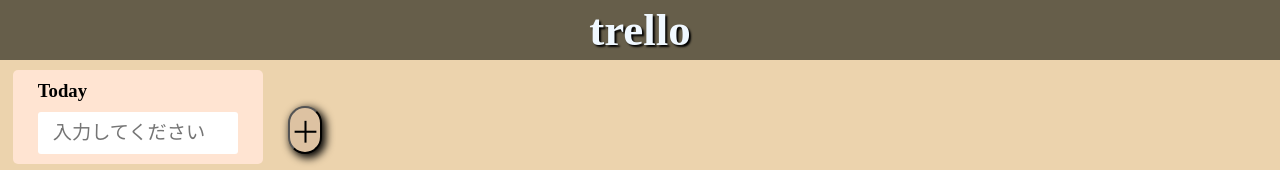
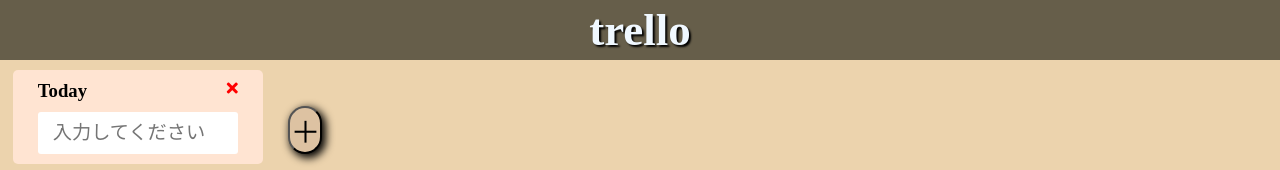
Before and after one commit to tokatu4561/react-ts-trello, a React (Create React App) app: page / in a window 1280 px wide. Shown: the top 170 px of the page. Built offline with nearby package versions, Linux system fonts and the light colour scheme.

Commit message:
add feature delete task-card

```diff
--- a/src/components/TaskCard.tsx
+++ b/src/components/TaskCard.tsx
@@ -1,15 +1,31 @@
 import React, { useState } from "react";
-import { AddTaskCardButton } from "./button/AddTaskCardButton";
+import { TaskType } from "../types/Task";
+import { TaskCardType } from "../types/TaskCard";
+import { DeleteTaskCardButton } from "./button/DeleteTaskCardButton";
 import { TaskCardTitle } from "./button/TaskCardTitle";
 import { AddTaskInput } from "./input/AddTaskInput";
 import { Tasks } from "./Tasks";
 
-export const TaskCard = () => {
+type Props = {
+  key: number;
+  taskCardList: TaskCardType[];
+  setTaskCardList: any;
+};
+
+export const TaskCard = (props: Props) => {
+  const { key, taskCardList, setTaskCardList } = props;
   const [inputText, setInputText] = useState<string>("");
-  const [taskList, setTaskList] = useState<any>([]);
+  const [taskList, setTaskList] = useState<TaskType[]>([]);
   return (
     <div className="taskCard">
-      <TaskCardTitle />
+      <div className="flex-area">
+        <TaskCardTitle />
+        <DeleteTaskCardButton
+          taskCardId={key}
+          taskCardList={taskCardList}
+          setTaskCardList={setTaskCardList}
+        />
+      </div>
       <AddTaskInput
         inputText={inputText}
         setInputText={setInputText}
--- a/src/components/TaskCards.tsx
+++ b/src/components/TaskCards.tsx
@@ -10,7 +10,11 @@
   return (
     <div className="taskCardsArea">
       {taskCardList.map((taskCard) => (
-        <TaskCard key={taskCard.id}></TaskCard>
+        <TaskCard
+          key={taskCard.id}
+          taskCardList={taskCardList}
+          setTaskCardList={setTaskCardList}
+        ></TaskCard>
       ))}
       <AddTaskCardButton
         taskCardList={taskCardList}
--- a/src/components/button/DeleteTaskCardButton.tsx
+++ b/src/components/button/DeleteTaskCardButton.tsx
@@ -1,5 +1,28 @@
 import React from "react";
+import { TaskCardType } from "../../types/TaskCard";
 
-export const DeleteTaskCardButton = () => {
-  return <div></div>;
+type Props = {
+  taskCardId: number;
+  taskCardList: TaskCardType[];
+  setTaskCardList: any;
 };
+
+export const DeleteTaskCardButton = (props: Props) => {
+  const { taskCardId, taskCardList, setTaskCardList } = props;
+
+  const deleteTaskCard = (id: number) => {
+    //タスクカードを削除する
+    let newTaskCardList = taskCardList.filter((taskCard) => id !== taskCard.id);
+    setTaskCardList(newTaskCardList);
+  };
+  return (
+    <div>
+      <button
+        className="taskCardDeleteBtn"
+        onClick={() => deleteTaskCard(taskCardId)}
+      >
+        <i className="fas fa-times"></i>
+      </button>
+    </div>
+  );
+};
--- a/src/components/input/AddTaskInput.tsx
+++ b/src/components/input/AddTaskInput.tsx
@@ -1,10 +1,11 @@
 import React, { FormEvent } from "react";
 import { v4 as uuidv4 } from "uuid";
+import { TaskType } from "../../types/Task";
 
 type Props = {
   inputText: string;
   setInputText: any;
-  taskList: [];
+  taskList: TaskType[];
   setTaskList: any;
 };
 
--- a/src/index.css
+++ b/src/index.css
@@ -101,3 +101,16 @@
   box-shadow: none;
   transform: translate(3px, 3px);
 }
+
+.flex-area {
+  display: flex;
+  justify-content: space-between;
+}
+
+.taskCardDeleteBtn {
+  border: none;
+  background-color: rgb(288, 228, 210);
+  color: red;
+  cursor: pointer;
+  font-size: 16px;
+}
```
